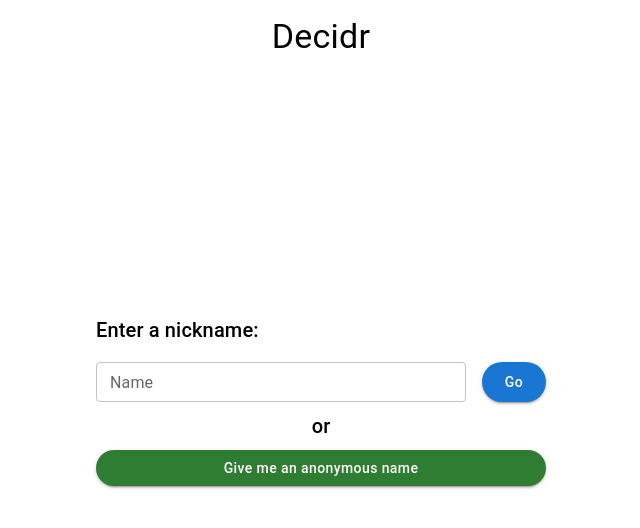
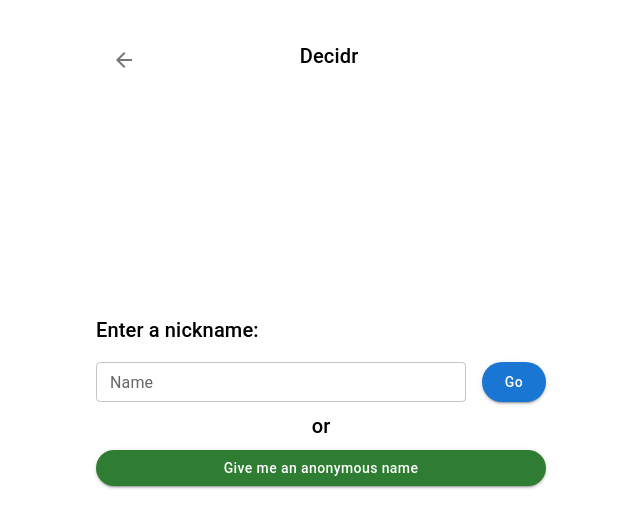
Before and after one commit to Katie500/Decidr, a React (Create React App) app in the folder client/: page /nickname in a window 1280 px wide. Shown: the top 528 px of the page, without its empty margins (319-959 px from the left). Built offline with nearby package versions, Linux system fonts and the light colour scheme.

Commit message:
added nickname generation

```diff
--- a/client/src/pages/NicknamePage.jsx
+++ b/client/src/pages/NicknamePage.jsx
@@ -1,18 +1,31 @@
-import { Box, Button, Grid, TextField, Typography } from '@mui/material';
+import {
+  Box,
+  Button,
+  Grid,
+  IconButton,
+  TextField,
+  Typography,
+} from '@mui/material';
 import React, { useState } from 'react';
 import LoadingBackdrop from '../components/global/LoadingBackdrop';
+import ArrowBackOutlinedIcon from '@mui/icons-material/ArrowBackOutlined';
+import {
+  uniqueNamesGenerator,
+  adjectives,
+  colors,
+  animals,
+} from 'unique-names-generator';
 
 const MainPage = ({ sessionCode }) => {
   const [pending, setPending] = useState(false);
   const [name, setName] = useState('');
 
-  // A USE E
-
-  const handleVerify = () => {
-    setPending(true);
-    setTimeout(() => {
-      setPending(false);
-    }, 2000);
+  const handleAnonymousName = () => {
+    const shortName = uniqueNamesGenerator({
+      dictionaries: [adjectives, animals, colors],
+      length: 2,
+    }); // big-donkey
+    setName(shortName);
   };
 
   const handleStart = () => {
@@ -23,22 +36,29 @@ const MainPage = ({ sessionCode }) => {
   };
 
   return (
+    <>
+      <Box className="topBarContainer">
+        <Box container className="topBar widthConstraint">
+          <IconButton className="topBarIcon">
+            <ArrowBackOutlinedIcon />
+          </IconButton>
+          <Typography variant="h6">Decidr</Typography>
+        </Box>
+      </Box>
+
       <Grid className="container">
-      <Box>
-        <Typography
-          variant="h4"
-          className="title"
-          marginTop={2}
-          textAlign={'center'}
-        >
-          Decidr
-        </Typography>
-      </Box>
         <Box className="contentBox widthConstraint">
           <Typography variant="h6">Enter a nickname:</Typography>
           <Box className="inputBox">
-          <TextField fullWidth label="Name" variant="outlined" size="small" />
-          <Button variant="contained" onClick={handleVerify}>
+            <TextField
+              fullWidth
+              label="Name"
+              variant="outlined"
+              size="small"
+              value={name}
+              onChange={(e) => setName(e.target.value)}
+            />
+            <Button variant="contained" onClick={handleStart}>
               Go
             </Button>
           </Box>
@@ -48,7 +68,7 @@ const MainPage = ({ sessionCode }) => {
           <Button
             variant="contained"
             color="success"
-          onClick={handleStart}
+            onClick={handleAnonymousName}
             fullWidth
           >
             Give me an anonymous name
@@ -56,6 +76,7 @@ const MainPage = ({ sessionCode }) => {
         </Box>
         <LoadingBackdrop open={pending} />
       </Grid>
+    </>
   );
 };
 
```
Lines whose indentation alone changed are shown as unchanged.
